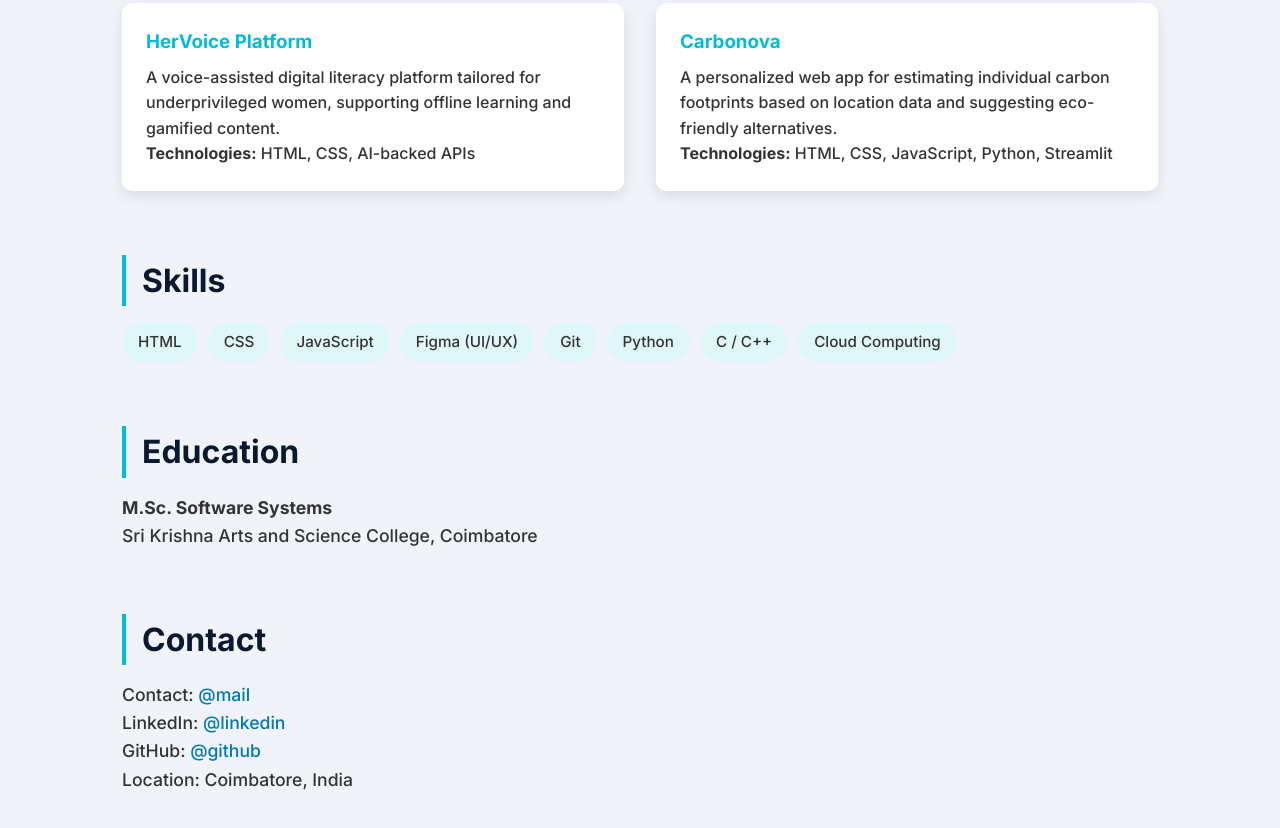
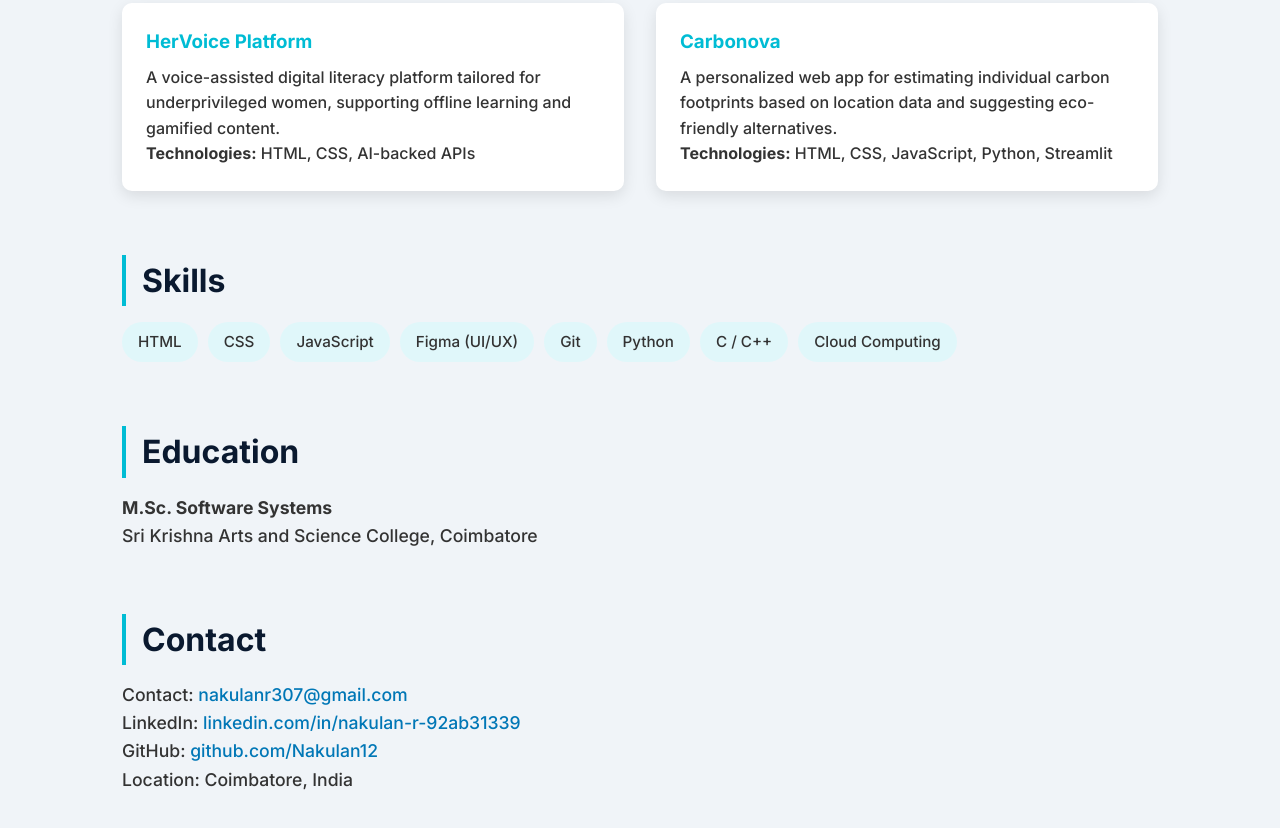
Before and after one commit to Nakulan12/Portfolio, a plain HTML site: page index.html in a window 1280 px wide. Shown: the part 595-1423 px from the top of the page. Drawn offline with Linux system fonts and the light colour scheme.

Commit message:
Add files via upload

```diff
--- a/index.html
+++ b/index.html
@@ -12,6 +12,7 @@
     <h1>Nakulan R</h1>
     <p>UI/UX Designer | Frontend Developer | M.Sc. Software Systems</p>
   </header>
+
   <main>
     <section class="about fade-in">
       <h2>About Me</h2>
@@ -39,7 +40,7 @@
 
     <section class="skills fade-in">
       <h2>Skills</h2>
-        <ul>
+      <ul class="skills-list">
         <li>HTML</li>
         <li>CSS</li>
         <li>JavaScript</li>
@@ -58,9 +59,9 @@
 
     <section class="contact fade-in">
       <h2>Contact</h2>
-        <p>Contact: <a href="mailto:nakulanr307@gmail.com">@mail</a></p>
-        <p>LinkedIn: <a href="https://www.linkedin.com/in/nakulan-r-92ab31339">@linkedin</a></p>
-        <p>GitHub: <a href="https://github.com/Nakulan12">@github</a></p>
+      <p>Contact: <a href="mailto:nakulanr307@gmail.com">nakulanr307@gmail.com</a></p>
+      <p>LinkedIn: <a href="https://www.linkedin.com/in/nakulan-r-92ab31339">linkedin.com/in/nakulan-r-92ab31339</a></p>
+      <p>GitHub: <a href="https://github.com/Nakulan12">github.com/Nakulan12</a></p>
       <p>Location: Coimbatore, India</p>
     </section>
   </main>
```
Lines whose indentation alone changed are shown as unchanged.
